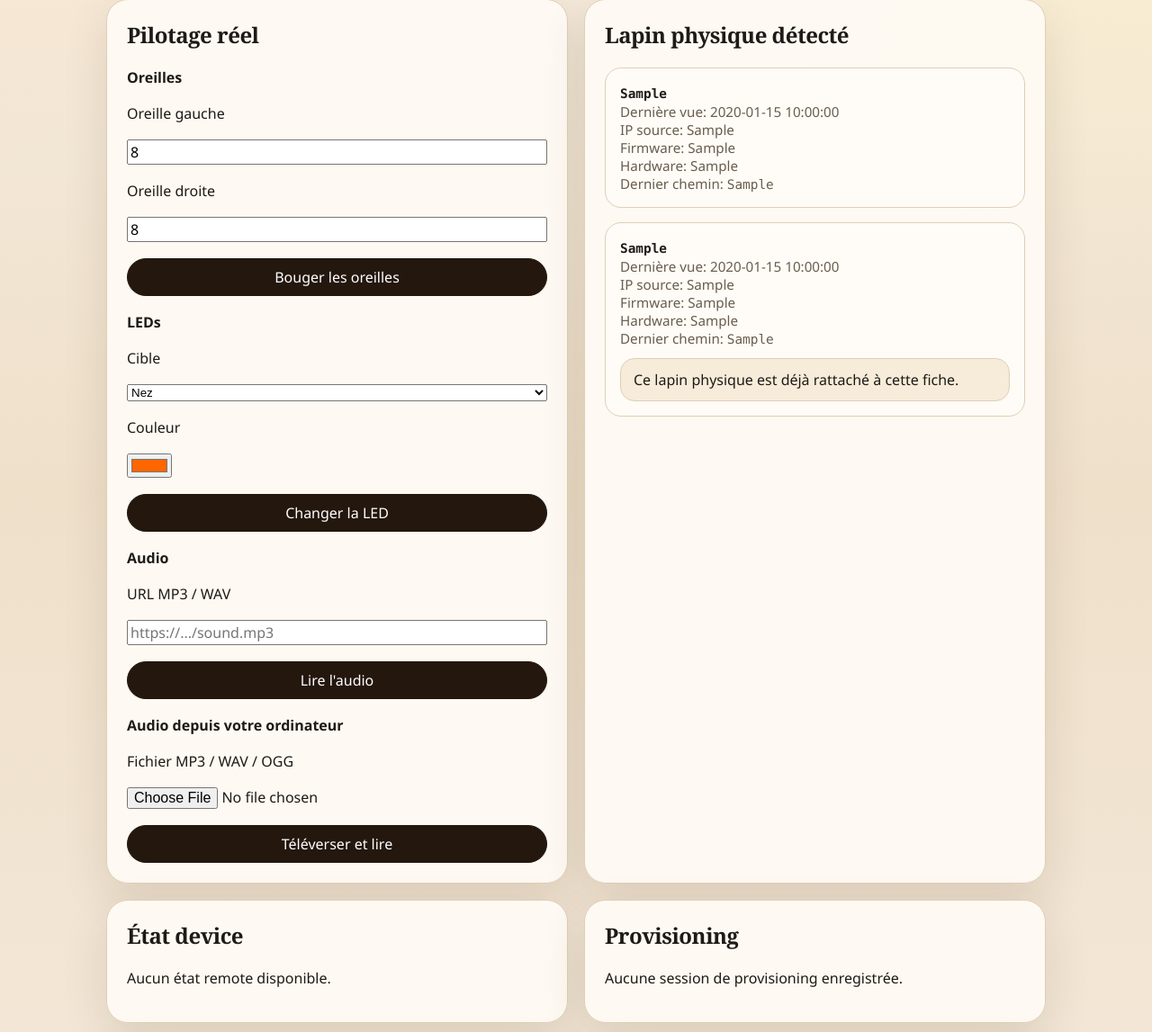
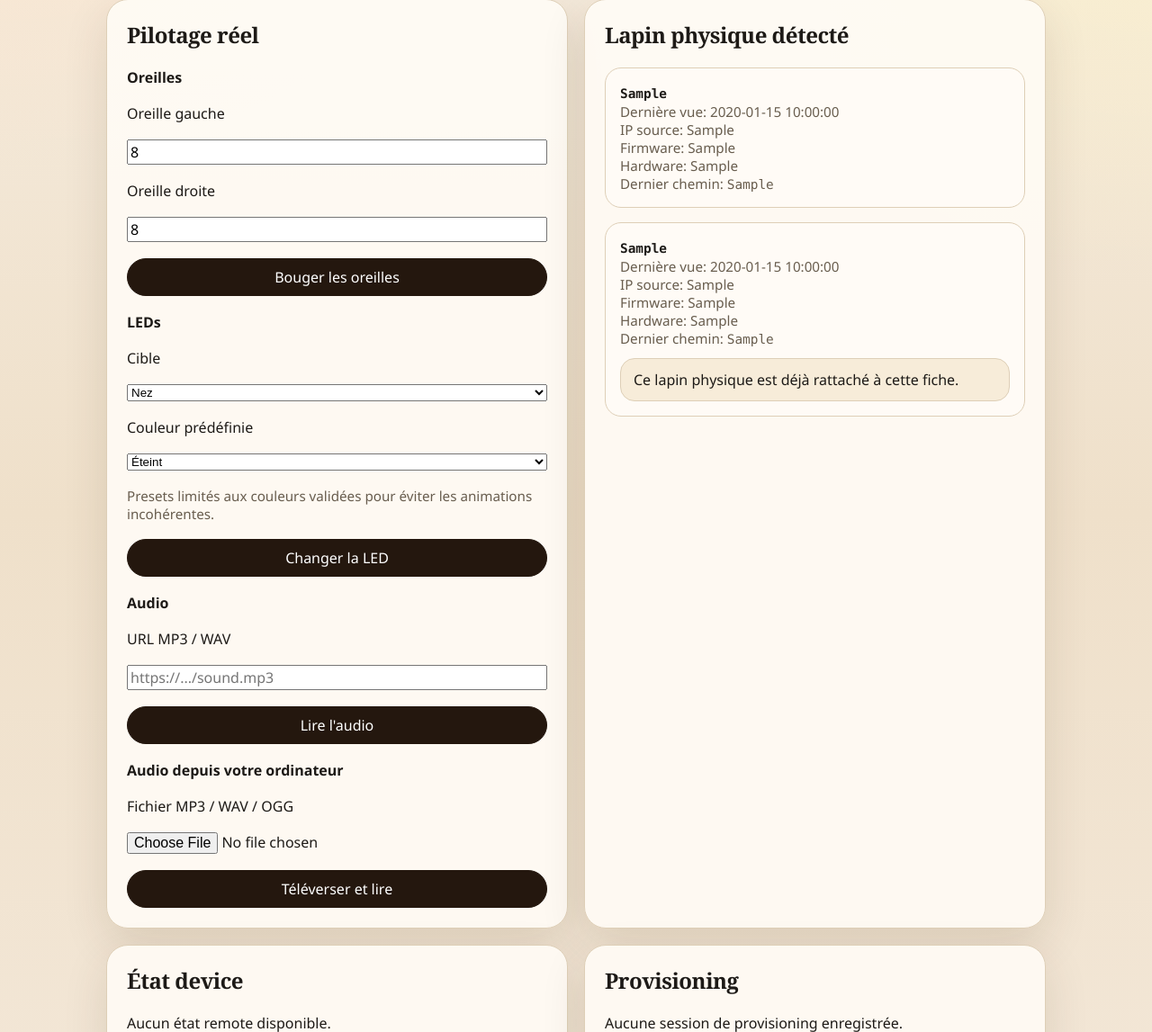
Before and after one commit to apachot/nabaztag, a Flask app: page /rabbits/1 in a window 1280 px wide. Shown: the part 465-1612 px from the top of the page at 90% size. Run offline with Flask 3, Linux system fonts and the light colour scheme; a user stored in the database is signed in; tables that the repository leaves empty hold one stand-in row (values such as "Sample post"); data that the repository does not hold is empty; some libraries are stand-ins or nearby versions.

Commit message:
Restrict rabbit LED controls to safe presets

```diff
--- a/apps/portal/portal_app/main.py
+++ b/apps/portal/portal_app/main.py
@@ -39,6 +39,15 @@ from .models import (
 )
 
 main_bp = Blueprint("main", __name__)
+
+LED_COLOR_PRESETS = {
+    "off": "#000000",
+    "warm": "#ff6600",
+    "red": "#ff0000",
+    "green": "#00ff00",
+    "blue": "#0000ff",
+    "white": "#ffffff",
+}
 
 
 def _portal_base_url() -> str:
@@ -481,6 +490,7 @@ def rabbit_detail(rabbit_id: int):
         available_devices=available_devices,
         recordings=recordings,
         queued_commands=queued_commands,
+        led_color_presets=LED_COLOR_PRESETS,
     )
 
 
@@ -741,14 +751,15 @@ def rabbit_device_ears(rabbit_id: int):
 def rabbit_device_led(rabbit_id: int):
     rabbit = Rabbit.query.filter_by(id=rabbit_id, owner_id=current_user.id).first_or_404()
     target = request.form.get("target", "").strip().lower()
-    color = request.form.get("color", "").strip().lower()
-    if target not in {"nose", "left", "center", "right", "bottom"} or not color.startswith("#") or len(color) != 7:
+    color_preset = request.form.get("color_preset", "").strip().lower()
+    color = LED_COLOR_PRESETS.get(color_preset)
+    if target not in {"nose", "left", "center", "right", "bottom"} or color is None:
         flash("Commande LED invalide.", "error")
         return redirect(url_for("main.rabbit_detail", rabbit_id=rabbit.id))
     _enqueue_device_command(
         rabbit,
         command_type="led",
-        payload={"target": target, "color": color},
+        payload={"target": target, "color": color, "preset": color_preset},
     )
     flash("Commande LED mise en file.", "success")
     return redirect(url_for("main.rabbit_detail", rabbit_id=rabbit.id))
--- a/apps/portal/portal_app/templates/rabbits/detail.html
+++ b/apps/portal/portal_app/templates/rabbits/detail.html
@@ -80,8 +80,16 @@
               <option value="right">Corps droite</option>
               <option value="bottom">LED du bas</option>
             </select>
-            <label>Couleur</label>
-            <input type="color" name="color" value="#ff6600">
+            <label>Couleur prédéfinie</label>
+            <select name="color_preset">
+              <option value="off">Éteint</option>
+              <option value="warm">Orange</option>
+              <option value="red">Rouge</option>
+              <option value="green">Vert</option>
+              <option value="blue">Bleu</option>
+              <option value="white">Blanc</option>
+            </select>
+            <div class="meta">Presets limités aux couleurs validées pour éviter les animations incohérentes.</div>
             <button class="button primary" type="submit">Changer la LED</button>
           </form>
 
```
